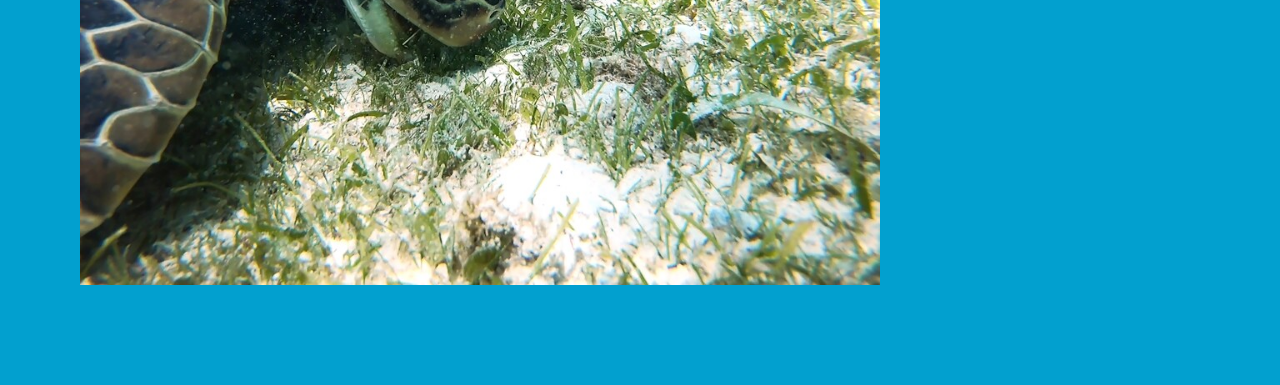
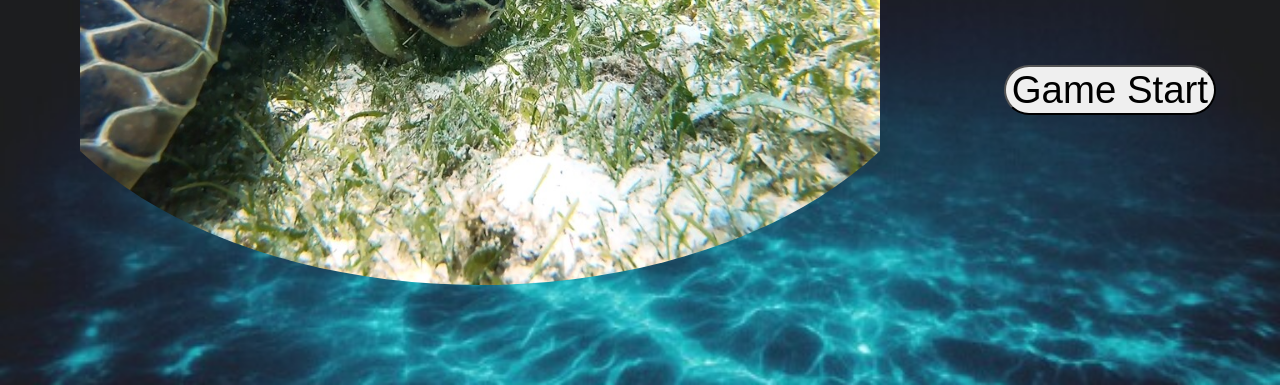
Before and after one commit to KANG-HYUNIL/Digital-art, a plain HTML site: page 大作业/index.html in a window 1280 px wide. Shown: the part 415-800 px from the top of the page. Drawn offline with Linux system fonts and the light colour scheme.

Commit message:
첫 index 페이지 연스

```diff
--- a/大作业/index.css
+++ b/大作业/index.css
@@ -10,7 +10,10 @@ body{
     width: 100vw;
     height: 100vh;
 
-    background-color: #02a0cf;
+    /* background-color: #02a0cf; */
+    background-image: url("images/beach\ background\ example.jpg");
+    background-size: cover;
+    background-repeat: no-repeat;
     display: flex;
     margin: 0;
     align-items: center;
@@ -27,17 +30,20 @@ body{
     margin: 0;
 
     position: relative;
-    background-image: url("turtle\ +\ seawoods.jpg");
+    background-image: url("images/turtle\ +\ seawoods.jpg");
     background-size: contain;
     background-repeat: no-repeat;
     background-position: center;
+    border-radius: 50%;
+
 
 }
 
 
 .text{
     position: absolute;
-
+    font-style: italic;
+    color: aliceblue;
     right: 5%;
     transform: translateY(-50%);
     font-size: 4vw;
@@ -46,3 +52,13 @@ body{
 
 
 }
+
+#start{
+    position: absolute;
+    right: 5%;
+    font-size: 3vw;
+    margin: 0;
+    z-index: +1;
+    top: 60%;
+    border-radius: 30px;
+}
--- a/大作业/index.html
+++ b/大作业/index.html
@@ -14,12 +14,12 @@
         <p class="text">Save the <br>Turtles!</p>
 
         <div class="image"></div>
-
+        <button id="start">Game Start</button>
 
 
     </div>
 
 
 </body>
-
+<script src="index.js"></script>
 </html>
--- a/大作业/index.js
+++ b/大作业/index.js
@@ -0,0 +1,12 @@
+
+//get start btn
+const startBtn = document.querySelector('#start');
+
+const firstInfoPage = ""
+
+//add page change event for click
+startBtn.addEventListener('click', moveFirstInfoPage);
+
+function moveFirstInfoPage(){
+    window.location.href = firstInfoPage;
+}
```
Also changed, not shown: 大作业/images/Plastic bag shark.jpg (renamed from 大作业/Plastic bag shark.jpg), 大作业/images/beach background example.jpg (added), 大作业/images/plastic bag likes whale's tail.jpg (renamed from 大作业/plastic bag likes whale's tail.jpg), 大作业/images/turtle + fishing net.jpg (renamed from 大作业/turtle + fishing net.jpg), 大作业/images/turtle + hunter.jpg (renamed from 大作业/turtle + hunter.jpg), 大作业/images/turtle + jellyfish.jpg (renamed from 大作业/turtle + jellyfish.jpg), 大作业/images/turtle + plastic bag.jpg (renamed from 大作业/turtle + plastic bag.jpg), 大作业/images/turtle + seawoods.jpg (renamed from 大作业/turtle + seawoods.jpg), 大作业/images/turtle egg.jpg (renamed from 大作业/turtle egg.jpg), 大作业/images/turtle get in sea.jpg (renamed from 大作业/turtle get in sea.jpg).
